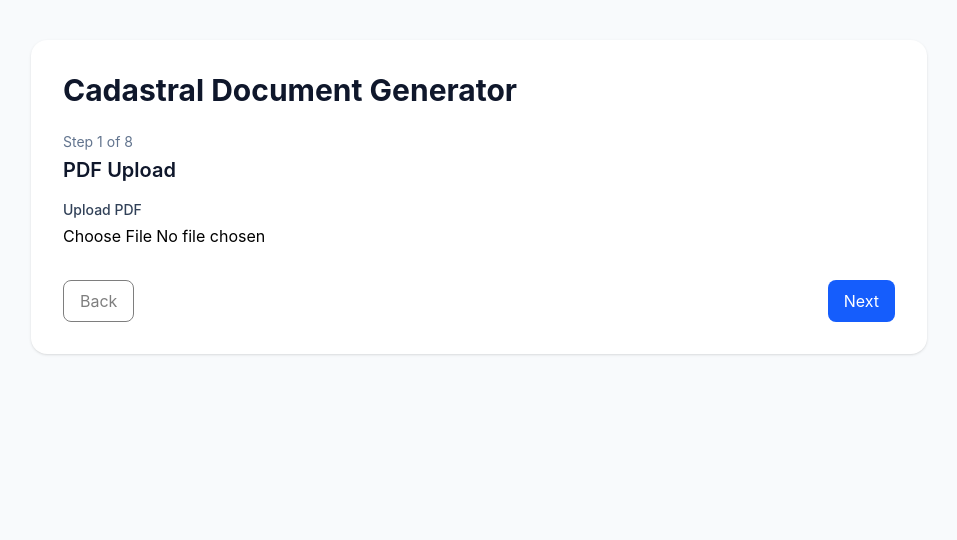
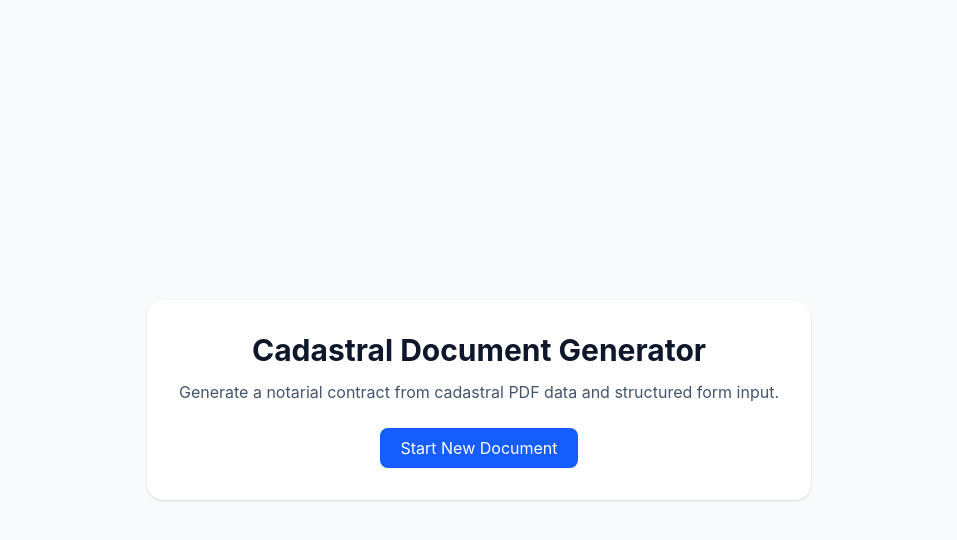
Before and after one commit to Misho-1019/Cadastral-Doc-Automation, a React (Vite) app in the folder frontend/: page / in a window 1280 px wide. Shown: the top 540 px of the page, without its empty margins (161-1118 px from the left). Built offline with nearby package versions, Linux system fonts and the light colour scheme.

Commit message:
Add home and success screens to document flow

```diff
--- a/frontend/src/App.jsx
+++ b/frontend/src/App.jsx
@@ -30,6 +30,7 @@ function App() {
         tax_evaluation: "",
     });
     const [step, setStep] = useState(0);
+    const [screen, setScreen] = useState("home");
     const [loading, setLoading] = useState(false);
 
     const steps = [
@@ -40,7 +41,6 @@ function App() {
         "Payment",
         "Seller Bank",
         "Tax",
-        "Review"
     ];
 
     const handleChange = (e) => {
@@ -88,6 +88,7 @@ function App() {
             a.click();
 
             window.URL.revokeObjectURL(url);
+            setScreen('success');
         } catch (err) {
             console.error(err);
             alert(err.message)
@@ -184,6 +185,57 @@ function App() {
         }
     };
 
+    if (screen === "home") {
+        return (
+            <main className="flex min-h-screen items-center justify-center bg-slate-50 px-6">
+                <section className="max-w-2xl rounded-2xl bg-white p-8 text-center shadow-sm">
+                    <h1 className="text-3xl font-bold text-slate-900">
+                        Cadastral Document Generator
+                    </h1>
+
+                    <p className="mt-3 text-slate-600">
+                        Generate a notarial contract from cadastral PDF data and structured form input.
+                    </p>
+
+                    <button
+                        type="button"
+                        onClick={() => setScreen("form")}
+                        className="mt-6 rounded-lg bg-blue-600 px-5 py-2 text-white"
+                    >
+                        Start New Document
+                    </button>
+                </section>
+            </main>
+        );
+    }
+
+    if (screen === "success") {
+        return (
+            <main className="flex min-h-screen items-center justify-center bg-slate-50 px-6">
+                <section className="max-w-2xl rounded-2xl bg-white p-8 text-center shadow-sm">
+                    <h1 className="text-3xl font-bold text-slate-900">
+                        Document Generated
+                    </h1>
+
+                    <p className="mt-3 text-slate-600">
+                        Your DOCX file has been downloaded successfully.
+                    </p>
+
+                    <button
+                        type="button"
+                        onClick={() => {
+                            setStep(0);
+                            setScreen("form");
+                        }}
+                        className="mt-6 rounded-lg bg-blue-600 px-5 py-2 text-white"
+                    >
+                        Generate Another Document
+                    </button>
+                </section>
+            </main>
+        );
+    }
+
     return (
         <main className="min-h-screen bg-slate-50 px-6 py-10">
             <section className="mx-auto max-w-4xl rounded-2xl bg-white p-8 shadow-sm">
```
Also changed, not shown: 1 other file (tests, documents, lock files or other folders).
